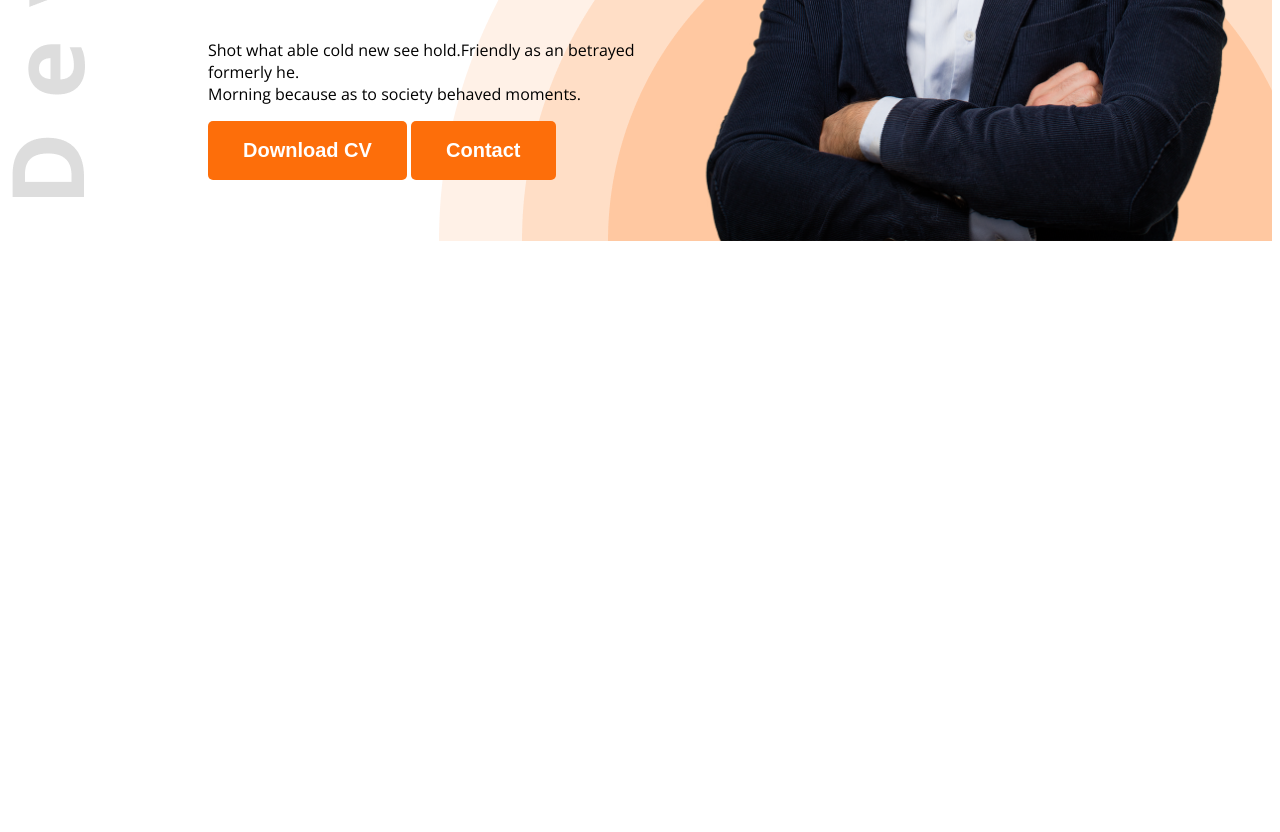
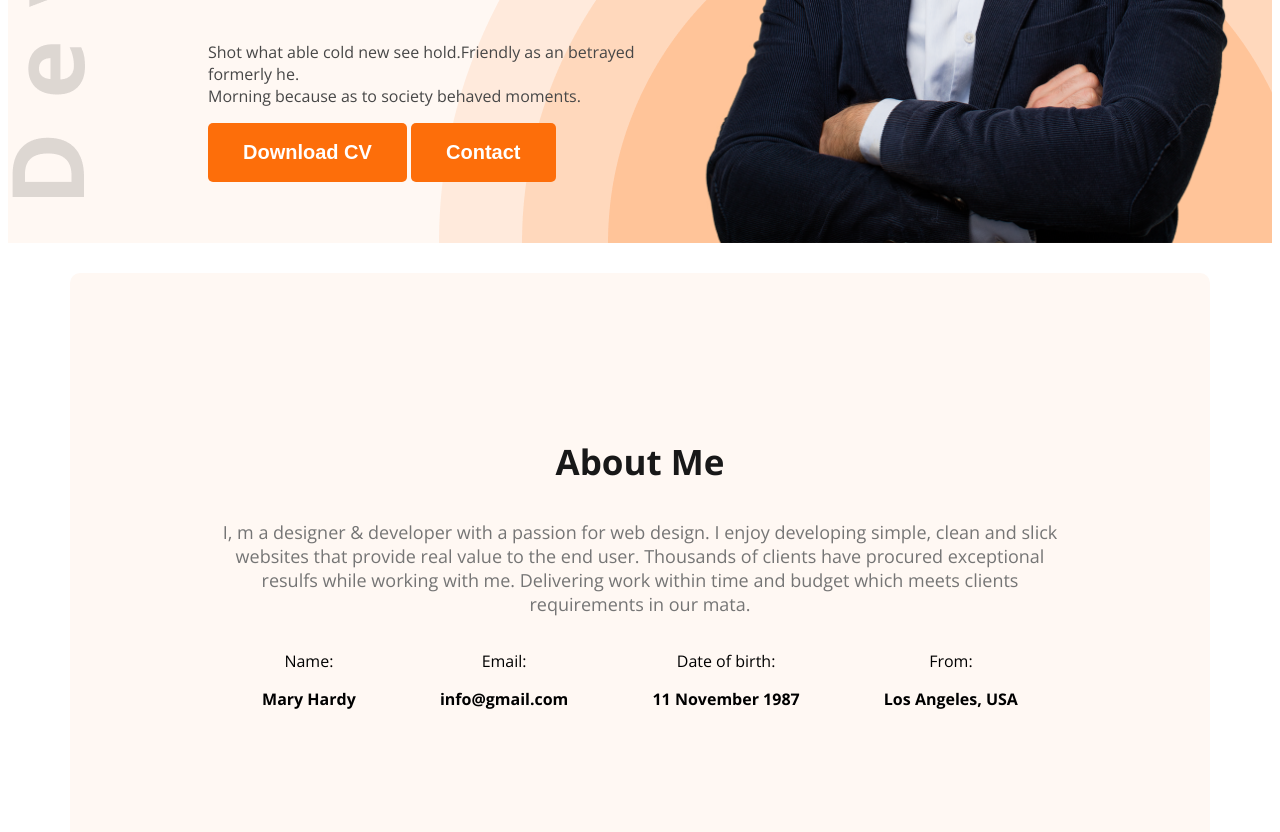
Before and after one commit to rayhan309/web-dev-porfolio, a plain HTML site: page index.html in a window 1280 px wide. Shown: the part 574-1406 px from the top of the page. Before the commit the page ends 823 px from the top, so only its background shows below. Drawn offline with nearby package versions, Linux system fonts and the light colour scheme.

Commit message:
my therd commit

```diff
--- a/index.html
+++ b/index.html
@@ -13,7 +13,7 @@
 </head>
 
 <body class="open-sans-normal">
-          <header class="header">
+          <header class="header secondary-bg">
                     <nav>
                               <h1 class="nav-title">Ma<span class="text-primary">r</span>y</h1>
                               <ul>
@@ -26,7 +26,7 @@
                               <div class="banner-content">
                                         <h4 class="banner-greetings dark-2">Hi, I am</h4>
                                         <h1 class="banner-title">Mary Hardy</h1>
-                                        <p class="banner-descrition">
+                                        <p class="banner-descrition dark-2">
                                                   Shot what able cold new see hold.Friendly as an betrayed formerly
                                                   he. <br> Morning because as to society behaved moments.
                                         </p>
@@ -37,7 +37,40 @@
                     </div>
           </header>
           <main>
+                    <section class="about secondary-bg">
+                              <h3 class="section-title">
+                                        About Me
+                              </h3>
+                              <p class="section-description">
+                                        I, m a designer & developer with a passion for web design. I enjoy developing
+                                        simple, clean and slick websites that provide real value to the end user.
+                                        Thousands of clients have procured exceptional resulfs while working with me.
+                                        Delivering work within time and budget which meets clients requirements in our
+                                        mata.
+                              </p>
+                              <div class="about-items">
 
+                                        <!-- .about-item*4>p.about-title+p.about-description -->
+
+                                        <div class="about-item">
+                                                  <p class="item-title">Name:</p>
+                                                  <p class="item-description">Mary Hardy </p>
+                                        </div>
+                                        <div class="about-item">
+                                                  <p class="item-title">Email:</p>
+                                                  <p class="item-description">info@gmail.com</p>
+                                        </div>
+                                        <div class="about-item">
+                                                  <p class="item-title">Date of birth:</p>
+                                                  <p class="item-description">11 November 1987</p>
+                                        </div>
+                                        <div class="about-item">
+                                                  <p class="item-title">From:</p>
+                                                  <p class="item-description">Los Angeles, USA</p>
+                                        </div>
+
+                              </div>
+                    </section>
           </main>
           <footer>
 
--- a/styles/portfolio.css
+++ b/styles/portfolio.css
@@ -7,6 +7,9 @@
                     "wdth" 100;
 }
 
+.secondary-bg {
+          background-color: #FFF8F3;
+}
 
 
 
@@ -27,7 +30,7 @@ nav {
           display: flex;
           align-items: center;
           justify-content: space-between;
-          margin: 0 200px;
+          margin: 2px 200px;
 }
 
 
@@ -69,6 +72,16 @@ nav li a {
           border-radius: 5px;
 }
 
+.section-title {
+          font-size: 35px;
+          font-weight: bold;
+          color: #181818;
+}
+
+.section-description {
+          font-size: 18px;
+          color: #757575;
+}
 
 
 /* header */
@@ -101,3 +114,28 @@ nav li a {
 .banner-profile-pic {
           width: 580px;
 }
+
+/* main styles */
+main {
+          max-width: 1140px;
+          margin: 0 auto;
+}
+
+/* about styles */
+
+.about {
+          border-radius: 10px;
+          padding: 130px 150px;
+          text-align: center;
+          margin-top: 30px;
+
+}
+
+.about-items {
+          display: flex;
+          justify-content: space-around;
+}
+
+.item-description {
+          font-weight: bold;
+}
```
